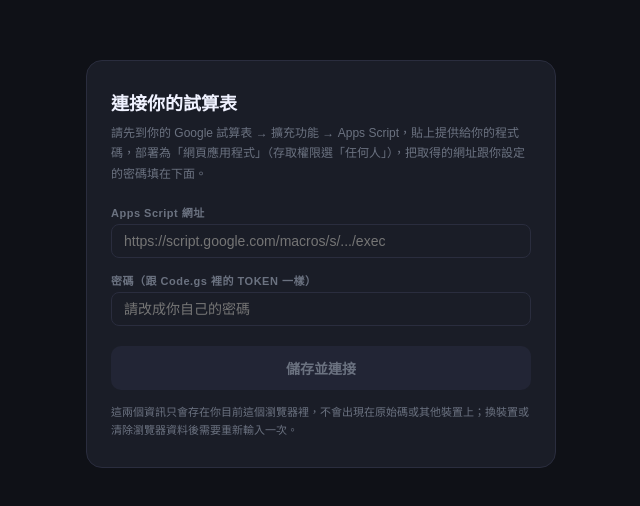
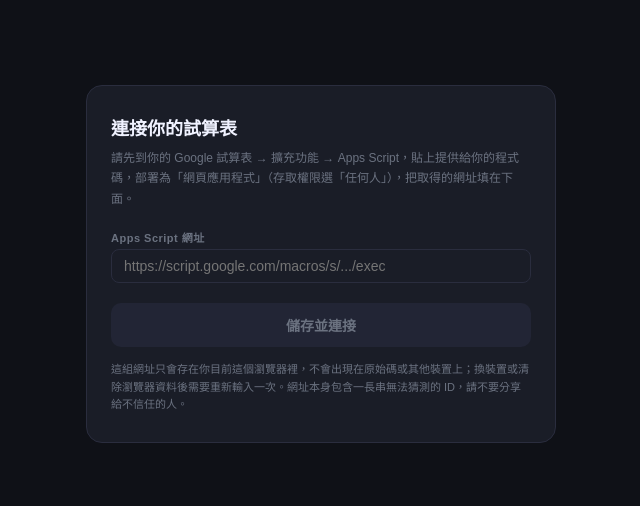
Before and after one commit to wyc-tw/asset-tracker, a React (Vite) app: page / in a window 1280 px wide. Shown: the part 156-662 px from the top of the page, without its empty margins (319-959 px from the left). Built offline with nearby package versions, Linux system fonts and the light colour scheme.

Commit message:
token del

```diff
--- a/src/App.jsx
+++ b/src/App.jsx
@@ -2,23 +2,21 @@ import { useState, useMemo, useEffect, useCallback, Fragment } from "react";
 import { LineChart, Line, XAxis, YAxis, Tooltip, ResponsiveContainer, PieChart, Pie, Cell } from "recharts";
 
 // ── Google 試算表後端設定 ──────────────────────────────────────
-// 網址跟密碼不寫在程式碼裡，改成執行時讓使用者輸入，存在瀏覽器的 localStorage
+// 網址不寫在程式碼裡，改成執行時讓使用者輸入，存在瀏覽器的 localStorage
 // （只留在使用者自己的裝置上，不會出現在原始碼或打包後的檔案裡）
+// 安全性靠這組網址本身的隨機性保護（Apps Script 網址包含一長串無法猜測的 ID），
+// 沒有另外用密碼驗證，所以請不要把這組網址分享給不信任的人。
 let SHEETS_API_URL = (typeof localStorage!=="undefined" && localStorage.getItem("sheets_api_url")) || "";
-let SHEETS_API_TOKEN = (typeof localStorage!=="undefined" && localStorage.getItem("sheets_api_token")) || "";
 
 const DATA_CACHE_KEY = "asset_tracker_data_cache_v1";
 
-function setSheetsConfig(url, token) {
+function setSheetsConfig(url) {
   SHEETS_API_URL = (url||"").trim();
-  SHEETS_API_TOKEN = (token||"").trim();
   localStorage.setItem("sheets_api_url", SHEETS_API_URL);
-  localStorage.setItem("sheets_api_token", SHEETS_API_TOKEN);
 }
 function clearSheetsConfig() {
-  SHEETS_API_URL = ""; SHEETS_API_TOKEN = "";
+  SHEETS_API_URL = "";
   localStorage.removeItem("sheets_api_url");
-  localStorage.removeItem("sheets_api_token");
   localStorage.removeItem(DATA_CACHE_KEY);
 }
 
@@ -34,7 +32,7 @@ async function apiPost(body) {
     method: "POST",
     // 用 text/plain 避免瀏覽器發送 CORS 預檢請求（Apps Script 不會回應 OPTIONS）
     headers: { "Content-Type": "text/plain;charset=utf-8" },
-    body: JSON.stringify({ ...body, token: SHEETS_API_TOKEN }),
+    body: JSON.stringify(body),
   });
   const data = await res.json();
   if (data.error) throw new Error(data.error);
@@ -164,8 +162,7 @@ function DonutChart({data, colors, size=140, centerLabel="總資產"}) {
 
 function SetupScreen({onSave}) {
   const [url,setUrl] = useState(SHEETS_API_URL||"");
-  const [token,setToken] = useState(SHEETS_API_TOKEN||"");
-  const canSave = url.trim() && token.trim();
+  const canSave = url.trim();
   return (
     <div style={{
       minHeight:"100vh",background:T.bg,display:"flex",alignItems:"center",justifyContent:"center",
@@ -174,19 +171,15 @@ function SetupScreen({onSave}) {
       <div style={{width:"100%",maxWidth:420,background:T.surface,borderRadius:16,padding:"28px 24px",border:`1px solid ${T.border}`}}>
         <h2 style={{margin:"0 0 8px",fontSize:18,fontWeight:800,color:T.text}}>連接你的試算表</h2>
         <p style={{margin:"0 0 20px",fontSize:12,color:T.muted,lineHeight:1.7}}>
-          請先到你的 Google 試算表 → 擴充功能 → Apps Script，貼上提供給你的程式碼，部署為「網頁應用程式」（存取權限選「任何人」），把取得的網址跟你設定的密碼填在下面。
+          請先到你的 Google 試算表 → 擴充功能 → Apps Script，貼上提供給你的程式碼，部署為「網頁應用程式」（存取權限選「任何人」），把取得的網址填在下面。
         </p>
-        <div style={{marginBottom:14}}>
+        <div style={{marginBottom:20}}>
           <div style={labelSt}>Apps Script 網址</div>
           <input value={url} onChange={e=>setUrl(e.target.value)} placeholder="https://script.google.com/macros/s/.../exec" style={inputSt}/>
         </div>
-        <div style={{marginBottom:20}}>
-          <div style={labelSt}>密碼（跟 Code.gs 裡的 TOKEN 一樣）</div>
-          <input value={token} onChange={e=>setToken(e.target.value)} placeholder="請改成你自己的密碼" style={inputSt}/>
-        </div>
         <button
           disabled={!canSave}
-          onClick={()=>onSave(url.trim(),token.trim())}
+          onClick={()=>onSave(url.trim())}
           style={{
             width:"100%",background:canSave?T.accent:T.card,color:canSave?"#fff":T.muted,
             border:"none",borderRadius:10,padding:"12px 0",fontSize:14,fontWeight:700,
@@ -194,7 +187,7 @@ function SetupScreen({onSave}) {
           }}
         >儲存並連接</button>
         <p style={{margin:"14px 0 0",fontSize:11,color:T.muted,lineHeight:1.6}}>
-          這兩個資訊只會存在你目前這個瀏覽器裡，不會出現在原始碼或其他裝置上；換裝置或清除瀏覽器資料後需要重新輸入一次。
+          這組網址只會存在你目前這個瀏覽器裡，不會出現在原始碼或其他裝置上；換裝置或清除瀏覽器資料後需要重新輸入一次。網址本身包含一長串無法猜測的 ID，請不要分享給不信任的人。
         </p>
       </div>
     </div>
@@ -249,7 +242,7 @@ export default function AssetTracker() {
   const [snapshotting,setSnapshotting]   = useState(false);
   const [snapshotNote,setSnapshotNote]     = useState("");
   const [showSnapshotModal,setShowSnapshotModal] = useState(false);
-  const [configured,setConfigured] = useState(()=>!!(SHEETS_API_URL && SHEETS_API_TOKEN));
+  const [configured,setConfigured] = useState(()=>!!SHEETS_API_URL);
   const [page,setPage]                   = useState("main");
   const [billTemplates,setBillTemplates] = useState([]);
   const [bills,setBills]                 = useState([]);
@@ -715,7 +708,7 @@ export default function AssetTracker() {
 
 
   if (!configured) return (
-    <SetupScreen onSave={(url,token)=>{ setSheetsConfig(url,token); setConfigured(true); }} />
+    <SetupScreen onSave={(url)=>{ setSheetsConfig(url); setConfigured(true); }} />
   );
 
   if (loading) return (
```
